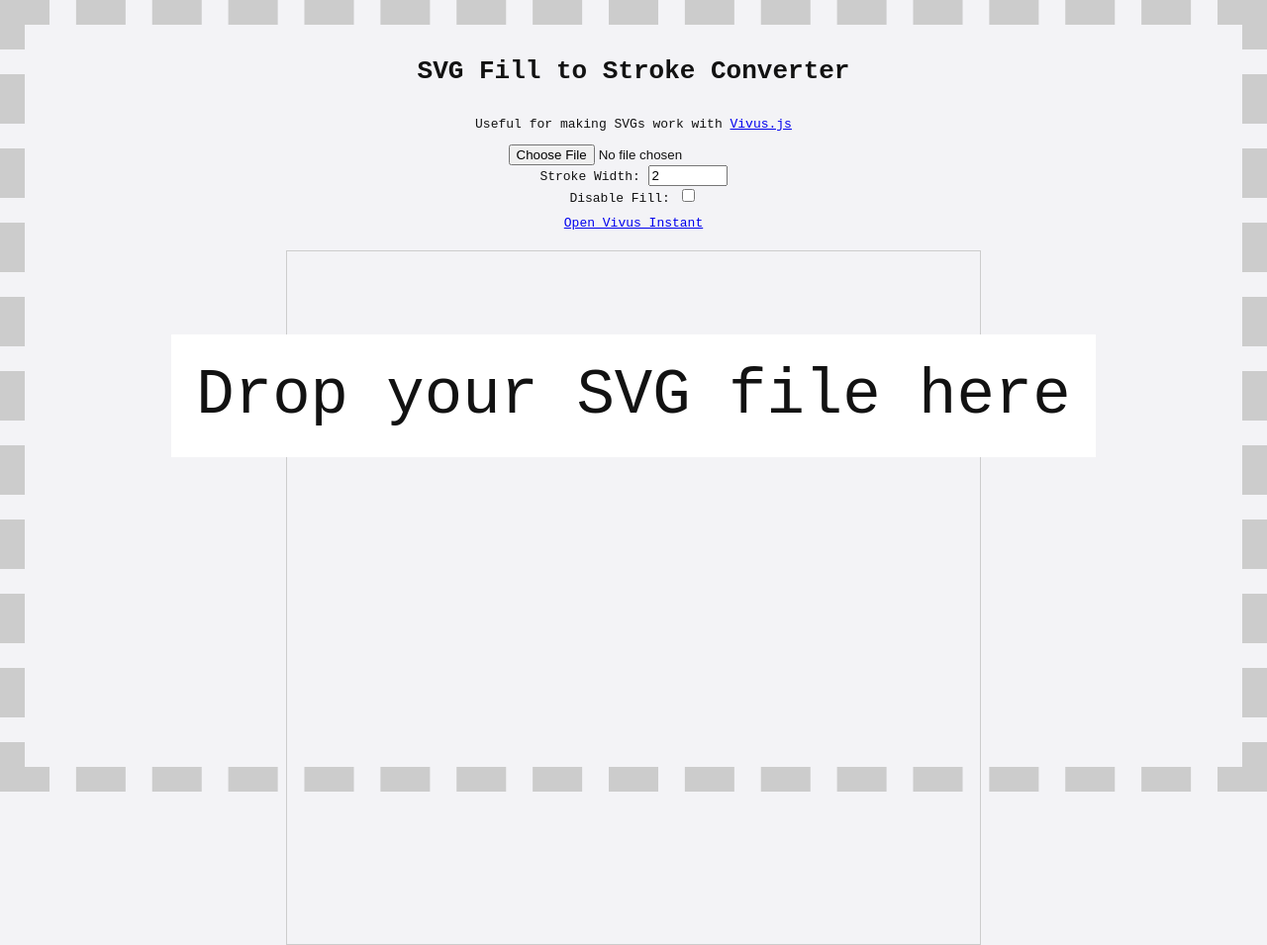
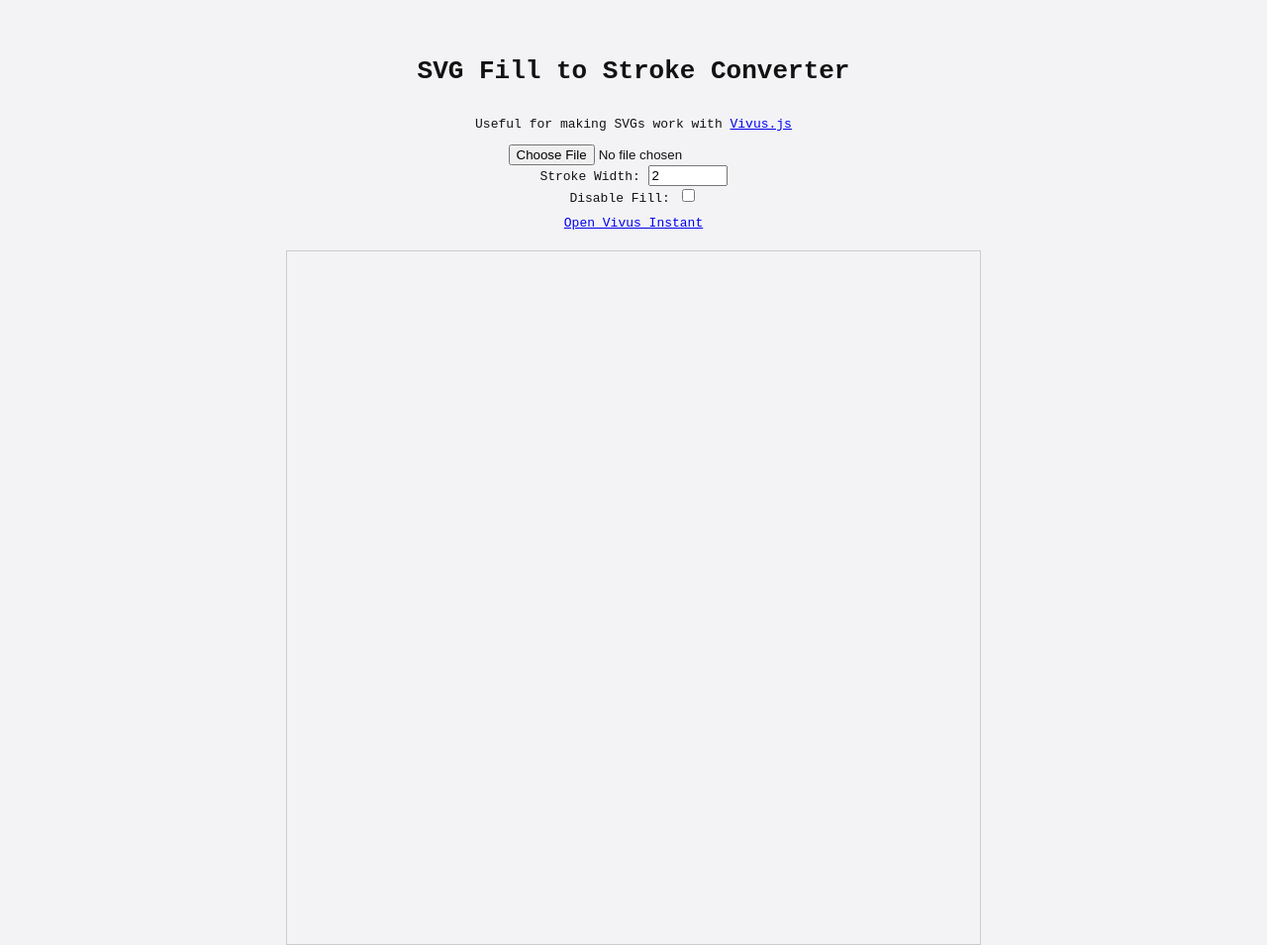
Before and after one commit to 0yz/svg-fill-to-stroke, a plain HTML site: page index.html in a window 1280 px wide. Shown: the whole page at 99% size. Drawn offline with Linux system fonts and the light colour scheme.

Commit message:
Update index.html

```diff
--- a/index.html
+++ b/index.html
@@ -57,8 +57,8 @@
             align-items: center;
             border: 2vw dashed #ccc;
             z-index: 10;
-            /*! opacity: 0; */
-            /*! transition: opacity 0.3s ease-in-out; */
+            opacity: 0;
+            transition: opacity 0.3s ease-in-out;
             pointer-events:none;
         }
         #drop-zone.active {
@@ -66,9 +66,10 @@
             pointer-events:all
         }
         #drop-zone p{
-            font-size:5vw;
+            font-size:4vw;
             background:#fff;
-            padding:2vw;
+            padding:1vw;
+            border-radius:25px;
         }
     </style>
 </head>
```
